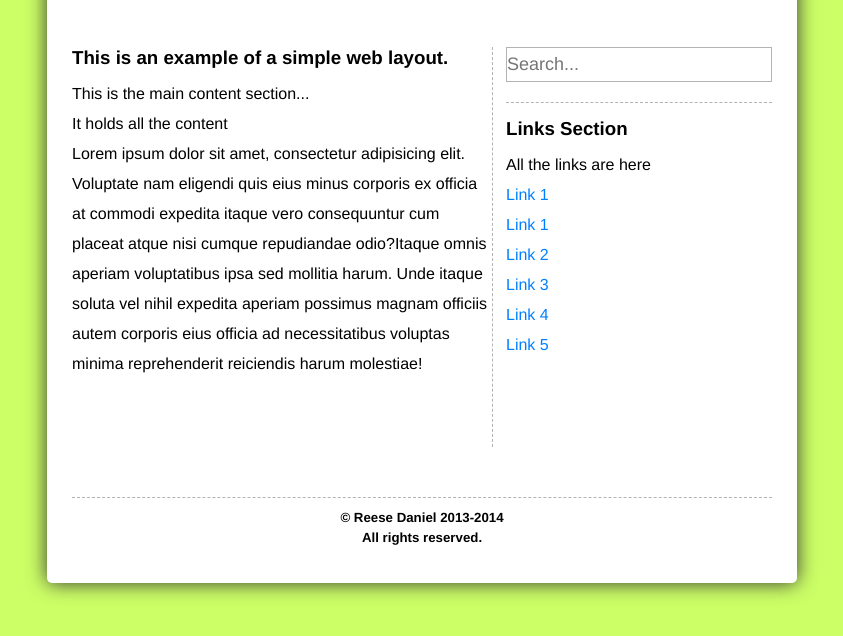
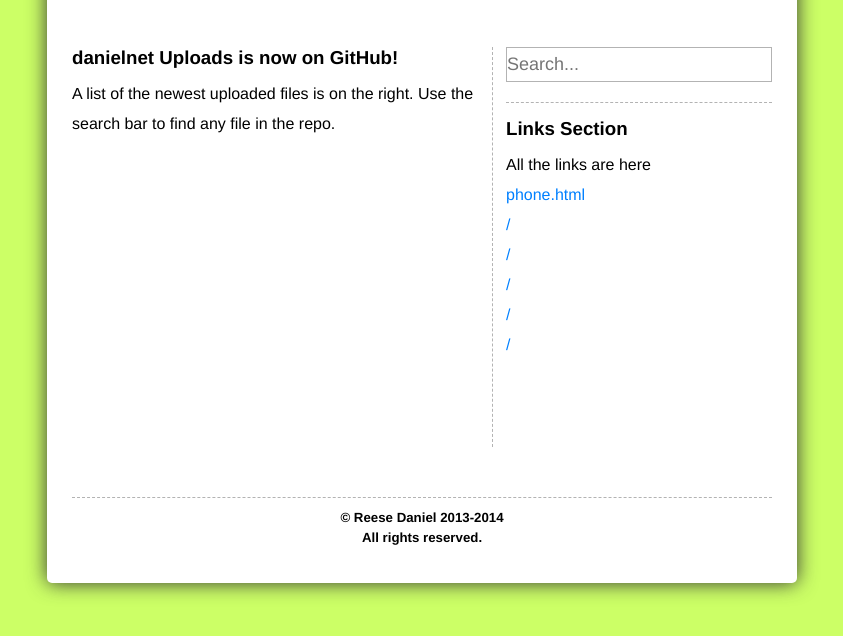
Before and after one commit to reesedaniel/uploads, a plain HTML site: page index.html in a window 1280 px wide. Shown: the part 134-770 px from the top of the page, without its empty margins (218-1061 px from the left). Drawn offline with Linux system fonts and the light colour scheme.

Commit message:
New article, updated links

```diff
--- a/index.html
+++ b/index.html
@@ -14,10 +14,11 @@
   </div>
 
   <div class="main">
-    <h3>This is an example of a simple web layout.</h3>
-    <p>This is the main content section...</p>
-    <p>It holds all the content</p>
-    <p><span>Lorem ipsum dolor sit amet, consectetur adipisicing elit. Voluptate nam eligendi quis eius minus corporis ex officia at commodi expedita itaque vero consequuntur cum placeat atque nisi cumque repudiandae odio?</span><span>Itaque omnis aperiam voluptatibus ipsa sed mollitia harum. Unde itaque soluta vel nihil expedita aperiam possimus magnam officiis autem corporis eius officia ad necessitatibus voluptas minima reprehenderit reiciendis harum molestiae!</span></p>
+    <article>
+    <h3>danielnet Uploads is now on GitHub!</h3>
+    <p>A list of the newest uploaded files is on the right. Use the search bar to find any file in the repo.</p>
+    <p></p>
+    </article>
   </div>
 
   <div class="side">
@@ -31,12 +32,12 @@
 
     <h3>Links Section</h3>
     <p>All the links are here</p>
-    <a href="#">Link 1</a>
-     <a href="#">Link 1</a>
-     <a href="#">Link 2</a>
-     <a href="#">Link 3</a>
-     <a href="#">Link 4</a>
-     <a href="#">Link 5</a>
+    <a href="phone.html">phone.html</a>
+     <a href="#">/</a>
+     <a href="#">/</a>
+     <a href="#">/</a>
+     <a href="#">/</a>
+     <a href="#">/</a>
   </div>
 
   <div class="footer">
```
